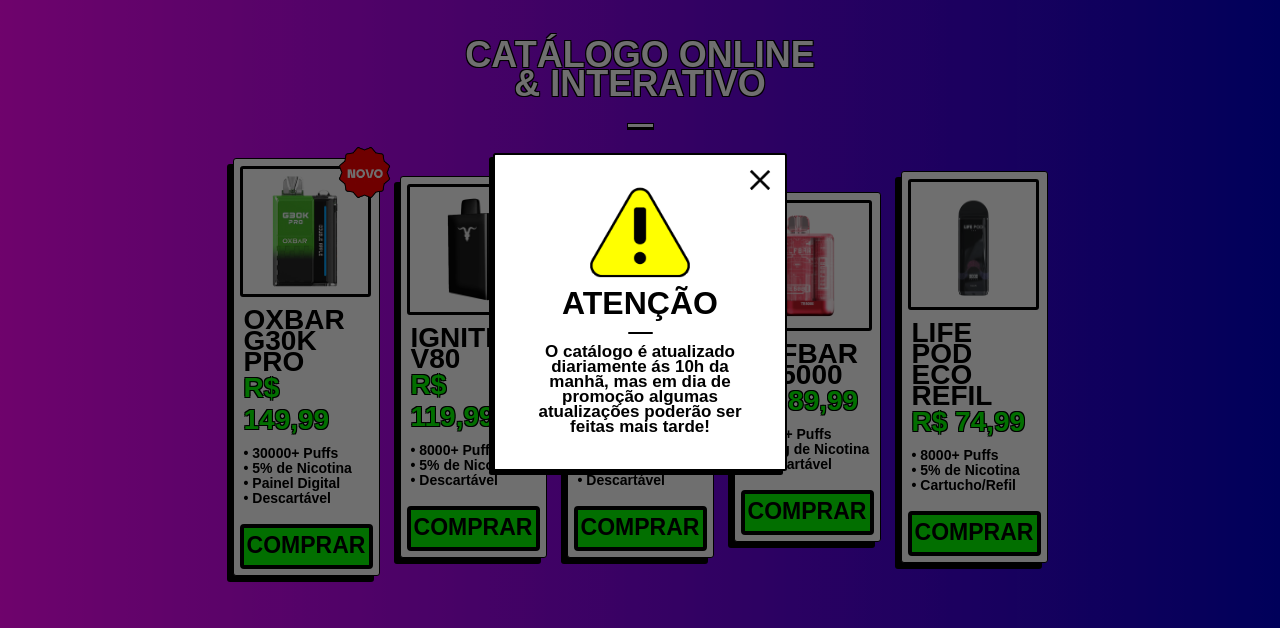
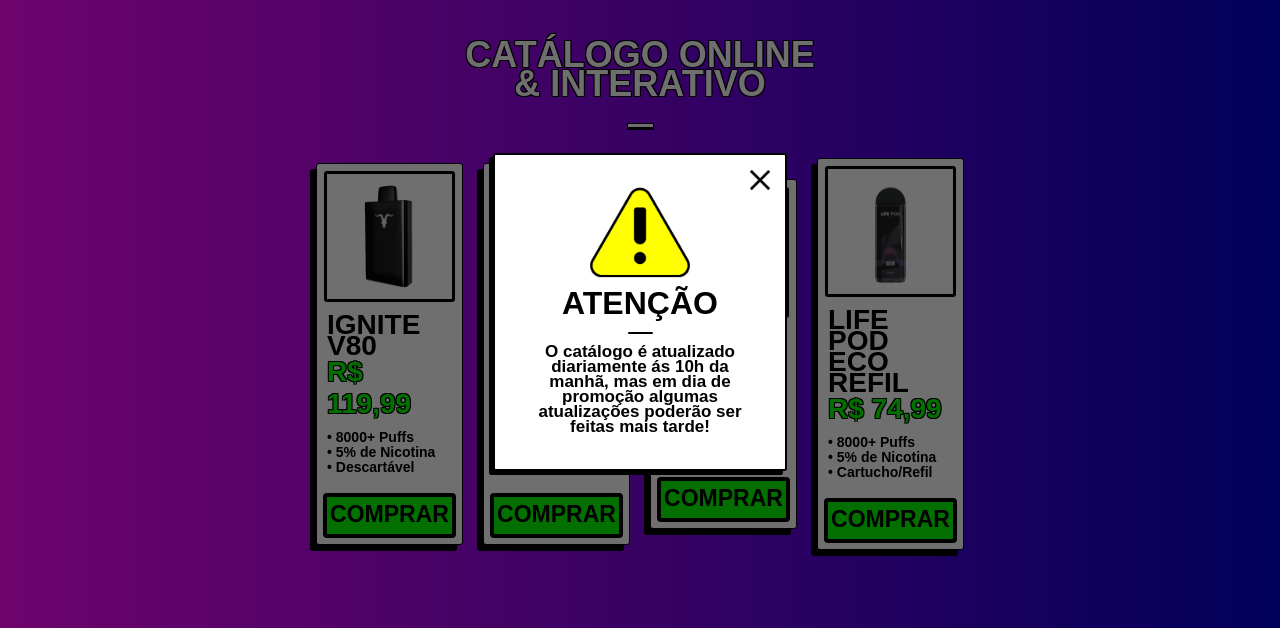
Before and after one commit to nordestepodz/catalogo-online, a plain HTML site: page index.html in a window 1280 px wide. Shown: the part 88-716 px from the top of the page. Drawn offline with Linux system fonts and the light colour scheme; a web font is replaced by a local one.

Commit message:
Add files via upload

```diff
--- a/index.html
+++ b/index.html
@@ -64,22 +64,6 @@
             <section id="catalog">
                 <h1>CATÁLOGO ONLINE<br>& INTERATIVO</h1>
                 <div id="catalogContent">
-
-                    <div class="product">
-                        <span id="new"><img src="novo.png" draggable="false"></span>
-                        <div class="productContent">
-                            <img src="oxbar-g30k.png" class="productImg" draggable="false">
-                            <h3 class="productName">OXBAR G30K PRO</h3>
-                            <span class="price">R$ 149,99</span>
-                            <ul class="desc">
-                                <li>30000+ Puffs</li>
-                                <li>5% de Nicotina</li>
-                                <li>Painel Digital</li>
-                                <li>Descartável</li>
-                            </ul>
-                            <a href="https://api.whatsapp.com/send?phone=5574981559545&text=Ol%C3%A1,%20vim%20pelo%20site!%20%F0%9F%91%80%0AGostaria%20de%20saber%20se%20o%20%20OXBAR%20G30K%20PRO%20ainda%20est%C3%A1%20dispon%C3%ADvel?" target="_blank">COMPRAR</a>
-                        </div>
-                    </div>
 
                     <div class="product">
                         <div class="productContent">
```
